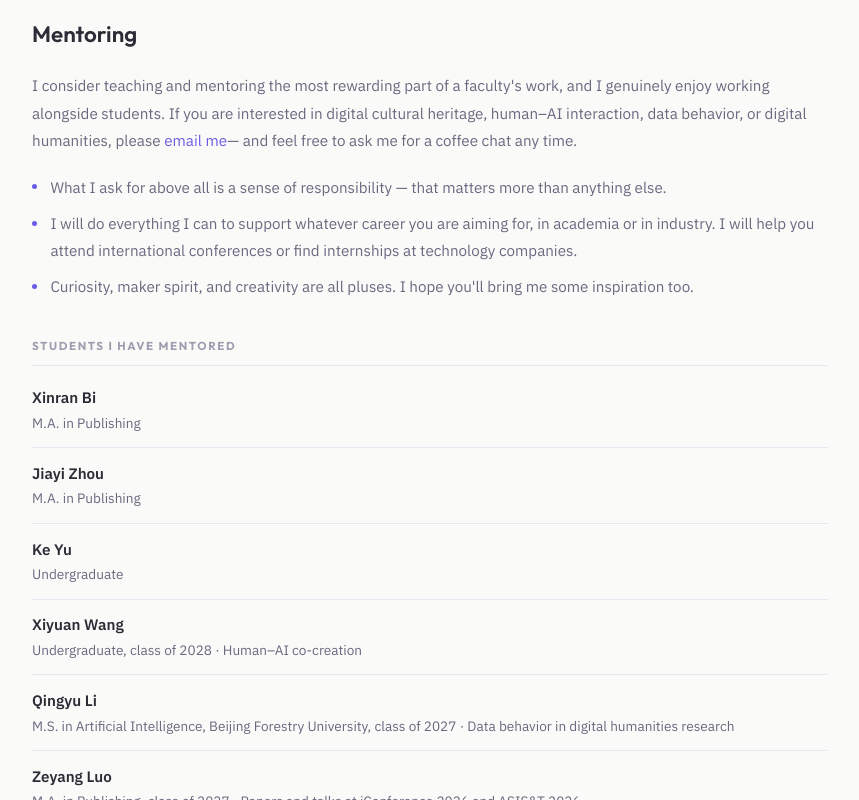
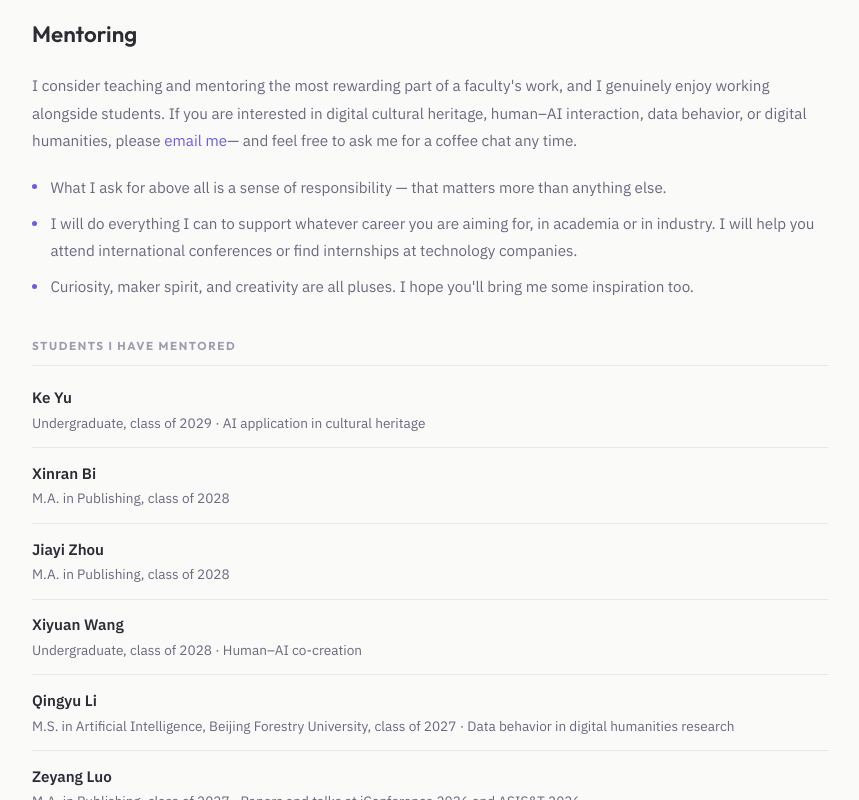
Before and after one commit to vikkili/wenqi-li-website, a plain HTML site: page teaching.html in a window 1280 px wide. Shown: the part 1556-2356 px from the top of the page, without its empty margins (210-1069 px from the left). Drawn offline with Linux system fonts and the light colour scheme.

Commit message:
Complete the JASIST byline, course terms and mentee details
- J.12: fourth author is Jiuzhen Zhang, the corresponding author.
- C.10 and E.6 linked from Digital Cultural Heritage, E.4 from Data
  Behavior; E.1 stays unlisted by request.
- Topics in User Research runs Fall 2026.
- The three new mentees get their years, and Ke Yu a research focus;
  the list stays ordered by graduation year.

Co-Authored-By: Claude Opus 5 <noreply@anthropic.com>

```diff
--- a/teaching.html
+++ b/teaching.html
@@ -172,7 +172,7 @@ footer a{color:var(--text-dim)}
           </div>
           <div class="course-item">
             <div class="course-name"><span class="lang-en">Topics in User Research</span><span class="lang-zh">用户研究专题</span></div>
-            <div class="course-meta"><span class="lang-en">Graduate course</span><span class="lang-zh">研究生课程</span></div>
+            <div class="course-meta"><span class="lang-en">Graduate course · Fall 2026</span><span class="lang-zh">研究生课程 · 2026 秋</span></div>
           </div>
         </div>
       </li>
@@ -230,16 +230,16 @@ footer a{color:var(--text-dim)}
     <h3 class="mentee-heading"><span class="lang-en">Students I Have Mentored</span><span class="lang-zh">Mentor 过的学生</span></h3>
     <ul class="mentee-list">
       <li>
+        <div class="mentee-name"><span class="lang-en">Ke Yu</span><span class="lang-zh">虞珂</span></div>
+        <div class="mentee-meta"><span class="lang-en">Undergraduate, class of 2029 · AI application in cultural heritage</span><span class="lang-zh">25 级本科生 · 研究方向：文化遗产中的人工智能应用</span></div>
+      </li>
+      <li>
         <div class="mentee-name"><span class="lang-en">Xinran Bi</span><span class="lang-zh">毕心然</span></div>
-        <div class="mentee-meta"><span class="lang-en">M.A. in Publishing</span><span class="lang-zh">出版学硕士</span></div>
+        <div class="mentee-meta"><span class="lang-en">M.A. in Publishing, class of 2028</span><span class="lang-zh">26 级出版学硕士</span></div>
       </li>
       <li>
         <div class="mentee-name"><span class="lang-en">Jiayi Zhou</span><span class="lang-zh">周嘉仪</span></div>
-        <div class="mentee-meta"><span class="lang-en">M.A. in Publishing</span><span class="lang-zh">出版学硕士</span></div>
-      </li>
-      <li>
-        <div class="mentee-name"><span class="lang-en">Ke Yu</span><span class="lang-zh">虞珂</span></div>
-        <div class="mentee-meta"><span class="lang-en">Undergraduate</span><span class="lang-zh">本科生</span></div>
+        <div class="mentee-meta"><span class="lang-en">M.A. in Publishing, class of 2028</span><span class="lang-zh">26 级出版学硕士</span></div>
       </li>
       <li>
         <div class="mentee-name"><span class="lang-en">Xiyuan Wang</span><span class="lang-zh">王熙源</span></div>
@@ -273,7 +273,7 @@ footer a{color:var(--text-dim)}
         <div class="mentee-name"><span class="lang-en">Tzu-yi Ho</span><span class="lang-zh">何姿谊</span></div>
         <div class="mentee-meta"><span class="lang-en">M.S. in Information Science, class of 2021 · Paper published at iConference</span><span class="lang-zh">19 级情报学硕士 · 论文发表于 iConference</span></div>
       </li>
-    </ul>
+</ul>
   </section>
 </main>
 
```
Also changed, not shown: research.html (+4 -1 lines).
